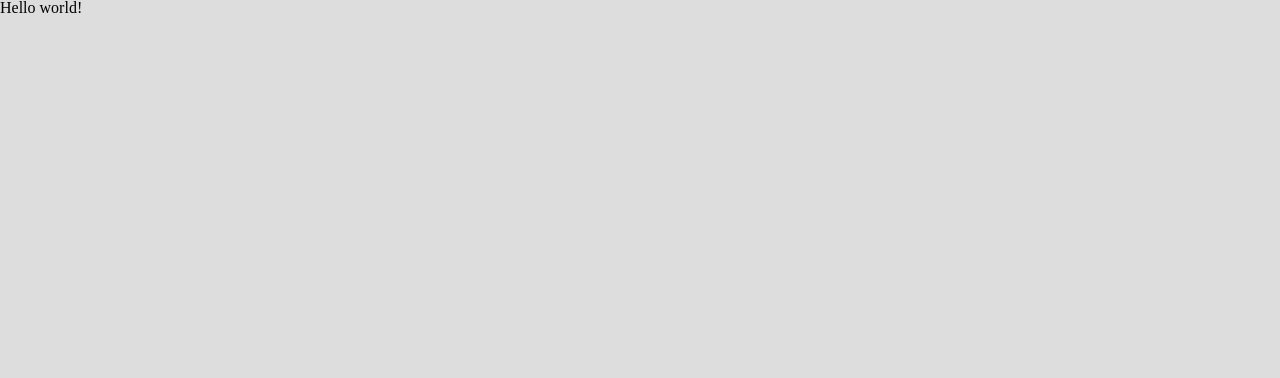
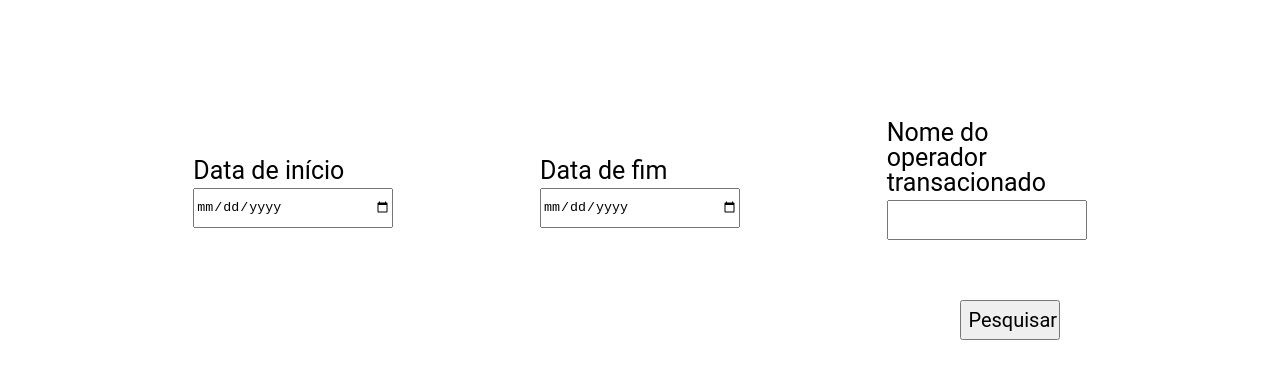
Before and after one commit to MatheusMachad00/desafio5-frontend-supera, a React (Create React App) app: page / in a window 1280 px wide. Shown: the top 378 px of the page. Built offline with nearby package versions, Linux system fonts and the light colour scheme.

Commit message:
Feat: header with search bars created

```diff
--- a/package.json
+++ b/package.json
@@ -9,6 +9,7 @@
     "react": "^18.2.0",
     "react-dom": "^18.2.0",
     "react-scripts": "5.0.1",
+    "styled-components": "^6.0.4",
     "web-vitals": "^2.1.4"
   },
   "scripts": {
--- a/public/style/reset.css
+++ b/public/style/reset.css
@@ -25,7 +25,7 @@ footer, header, hgroup, menu, nav, section {
 }
 body {
   line-height: 1;
-  background-color: #DDDDDD;
+  background-color: #ffffff;
 }
 ol, ul {
   list-style: none;
--- a/src/App.js
+++ b/src/App.js
@@ -1,8 +1,8 @@
-
+import MainScreen from "./pages/MainScreen/MainScreen";
 
 function App() {
   return (
-    <h1>Hello world!</h1>
+    <MainScreen></MainScreen>
   );
 }
 
--- /dev/null
+++ b/src/components/DateSearchBar/DateSearchBar.jsx
@@ -0,0 +1,13 @@
+import { useState } from "react";
+import { InputStyle } from "./DateSearchBarStyle";
+
+export default function DateSearchBar({ prop }) {
+  const [date, setdate] = useState("");
+  /* console.log(date); */
+  return (
+    <InputStyle>
+      <h1>Data de {prop}</h1>
+      <input type="date" onChange={(e) => setdate(e.target.value)}></input>
+    </InputStyle>
+  );
+}
--- /dev/null
+++ b/src/components/DateSearchBar/DateSearchBarStyle.js
@@ -0,0 +1,17 @@
+import styled from "styled-components";
+
+export const InputStyle = styled.div`
+  h1{
+    font-family: "Roboto";
+    font-style: normal;
+    font-weight: 400;
+    font-size: 25px;
+    padding-top: 25.4px;
+  }
+
+  input{
+    width: 200px;
+    height: 40px;
+    margin-top: 5px;
+  }
+`;
--- /dev/null
+++ b/src/components/NameSearchBar/NameSearchBar.jsx
@@ -0,0 +1,13 @@
+import { useState } from "react";
+import { InputStyle } from "./NameSearchBarStyle";
+
+export default function NameSearchBar() {
+  const [name, setName] = useState("");
+
+  return (
+    <InputStyle>
+      <h1>Nome do operador transacionado</h1>
+      <input type="text" onChange={(e) => setName(e.target.value)}></input>
+    </InputStyle>
+  );
+}
--- /dev/null
+++ b/src/components/NameSearchBar/NameSearchBarStyle.js
@@ -0,0 +1,17 @@
+import styled from "styled-components";
+
+export const InputStyle = styled.div`
+  h1 {
+    font-family: "Roboto";
+    font-style: normal;
+    font-weight: 400;
+    font-size: 25px;
+    width: 190px;
+  }
+
+  input {
+    width: 200px;
+    height: 40px;
+    margin-top: 5px;
+  }
+`;
--- /dev/null
+++ b/src/pages/MainScreen/MainScreen.jsx
@@ -0,0 +1,18 @@
+import DateSearchBar from "../../components/DateSearchBar/DateSearchBar";
+import NameSearchBar from "../../components/NameSearchBar/NameSearchBar";
+import { Top, SearchButton, Main } from "./MainScreenStyle";
+
+export default function MainScreen() {
+  return (
+    <Main>
+      <Top>
+        <DateSearchBar prop={"início"}></DateSearchBar>
+        <DateSearchBar prop={"fim"}></DateSearchBar>
+        <NameSearchBar></NameSearchBar>
+      </Top>
+      <SearchButton>
+        <button>Pesquisar</button>
+      </SearchButton>
+    </Main>
+  );
+}
--- /dev/null
+++ b/src/pages/MainScreen/MainScreenStyle.js
@@ -0,0 +1,36 @@
+import styled from "styled-components";
+
+export const Top = styled.div`
+  display: flex;
+  flex-direction: row;
+  justify-content: space-around;
+  align-items: center;
+  padding: 60px;
+`;
+
+export const SearchButton = styled.div`
+  display: flex;
+  justify-content: right;
+  padding-right: 12.47vw;
+
+
+  button {
+    width: 100px;
+    height: 40px;
+    font-family: "Roboto";
+    font-style: normal;
+    font-weight: 400;
+    font-size: 20px;
+    cursor: pointer;
+  }
+
+  @media (max-width: 1000px) {
+
+}
+`;
+
+export const Main = styled.main`
+  padding: 60px;
+  display: flex;
+  flex-direction: column;
+`
```
Also changed, not shown: 1 other file (tests, documents, lock files or other folders).
